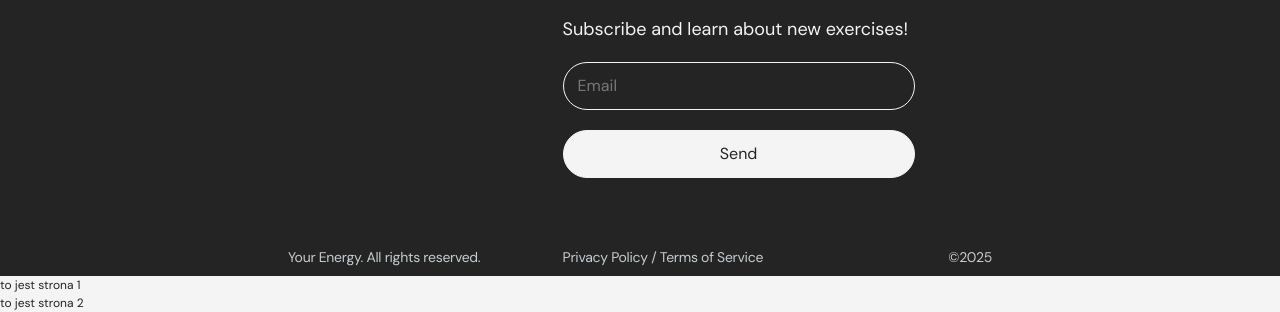
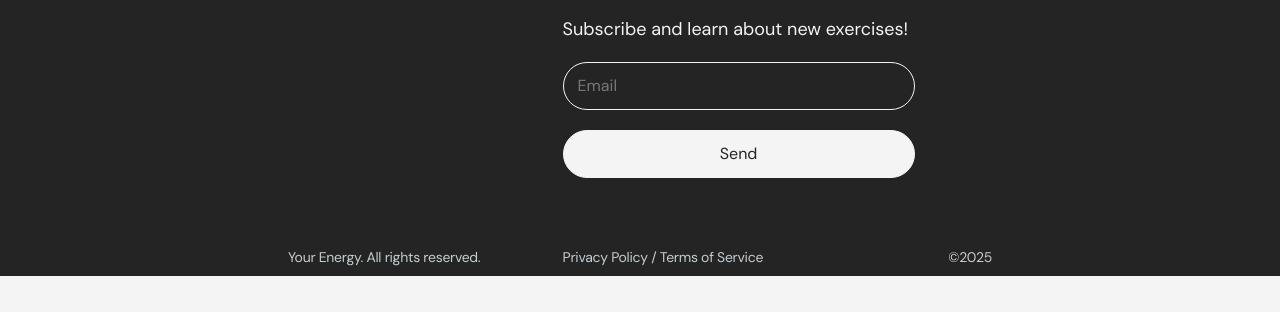
Before and after one commit to piotrczechowski/final-project-advenced-js, a website built with Vite: page src/index.html in a window 1280 px wide. Shown: the part 1246-1558 px from the top of the page. After the commit the page ends 1522 px from the top, so only its background shows below. Built offline with nearby package versions, Linux system fonts and the light colour scheme.

Commit message:
removed unused files

```diff
--- a/src/index.html
+++ b/src/index.html
@@ -34,10 +34,7 @@
     <!-- Tutaj wklejamy nazwy plikow do partiali-->
     {{> header}} {{> burger}} {{> hero}} {{> footer}}
 
-    <!-- Placeholder dla 1.html -->
-    {{> 1 }}
-    <!-- Placeholder dla 2.html -->
-    {{> 2 }}
+
     <script type="module" src="/main.js"></script>
   </body>
 </html>
--- a/src/partials/1.html
+++ /dev/null
@@ -1 +0,0 @@
-<p>to jest strona 1</p>
--- a/src/partials/2.html
+++ /dev/null
@@ -1 +0,0 @@
-<p>to jest strona 2</p>
```
